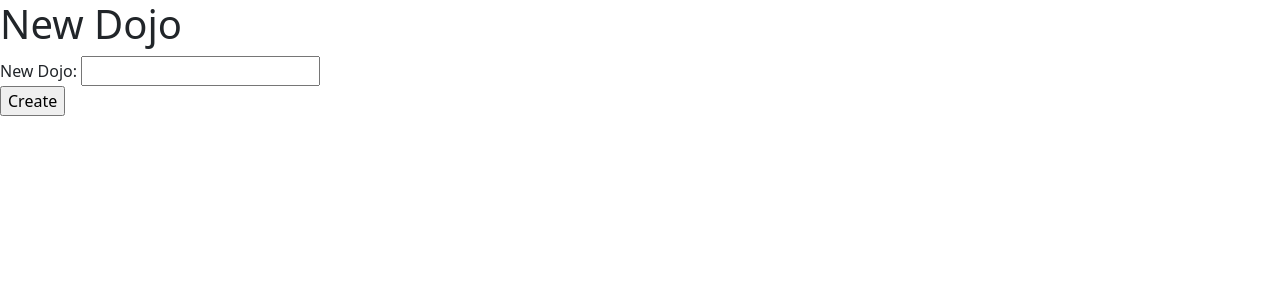
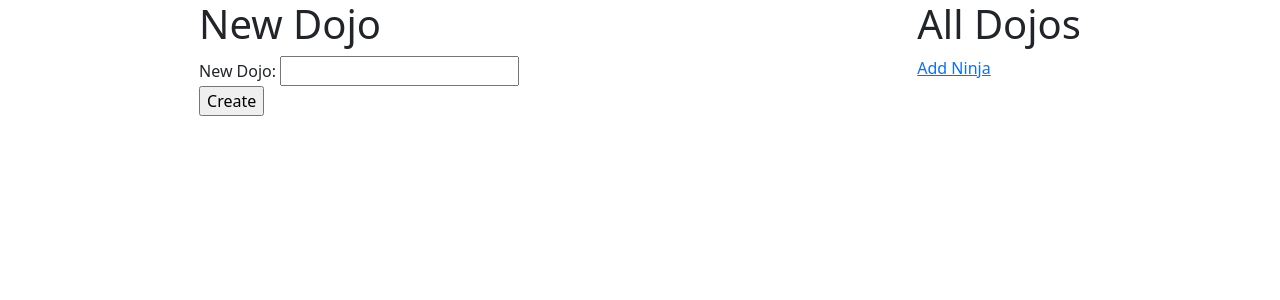
Before and after one commit to OCALGREEN/dojos_and_ninjas_vs, a Flask app: page / in a window 1280 px wide. Shown: the top 300 px of the page. Run offline with Flask 2, Linux system fonts and the light colour scheme; data that the repository does not hold is empty.

Commit message:
display_and_create_new_dojos

```diff
--- a/flask_app/controllers/dojos_controllers.py
+++ b/flask_app/controllers/dojos_controllers.py
@@ -5,7 +5,8 @@ from flask_app.models.dojo import Dojo
 # Home Page
 @app.route("/")
 def home():
-    return render_template("dojo.html")
+    list_of_dojos = Dojo.get_all() # gets all the dojos and puts it in the variable
+    return render_template("dojo.html", all_dojos = list_of_dojos) # creates a variable ready for html
 
 @app.route("/update_dojo", methods=["POST"])
 def update_dojo():
--- a/flask_app/templates/dojo.html
+++ b/flask_app/templates/dojo.html
@@ -8,6 +8,8 @@
     <title>Home Page</title>
 </head>
 <body>
+    <div class="d-flex justify-content-around">
+        <div>
             <h1>New Dojo</h1>
             <form action="/update_dojo" method="post">
                 <div>
@@ -18,5 +20,14 @@
                     <input type="submit" value="Create">
                 </div>
             </form>
+        </div>
+        <div>
+            <h1>All Dojos</h1>
+            {% for dojo in all_dojos %}
+                <p>{{ dojo.name }}</p>
+            {% endfor %}
+            <a href="">Add Ninja</a>
+        </div>
+    </div>
 </body>
 </html>
```
Lines whose indentation alone changed are shown as unchanged.
